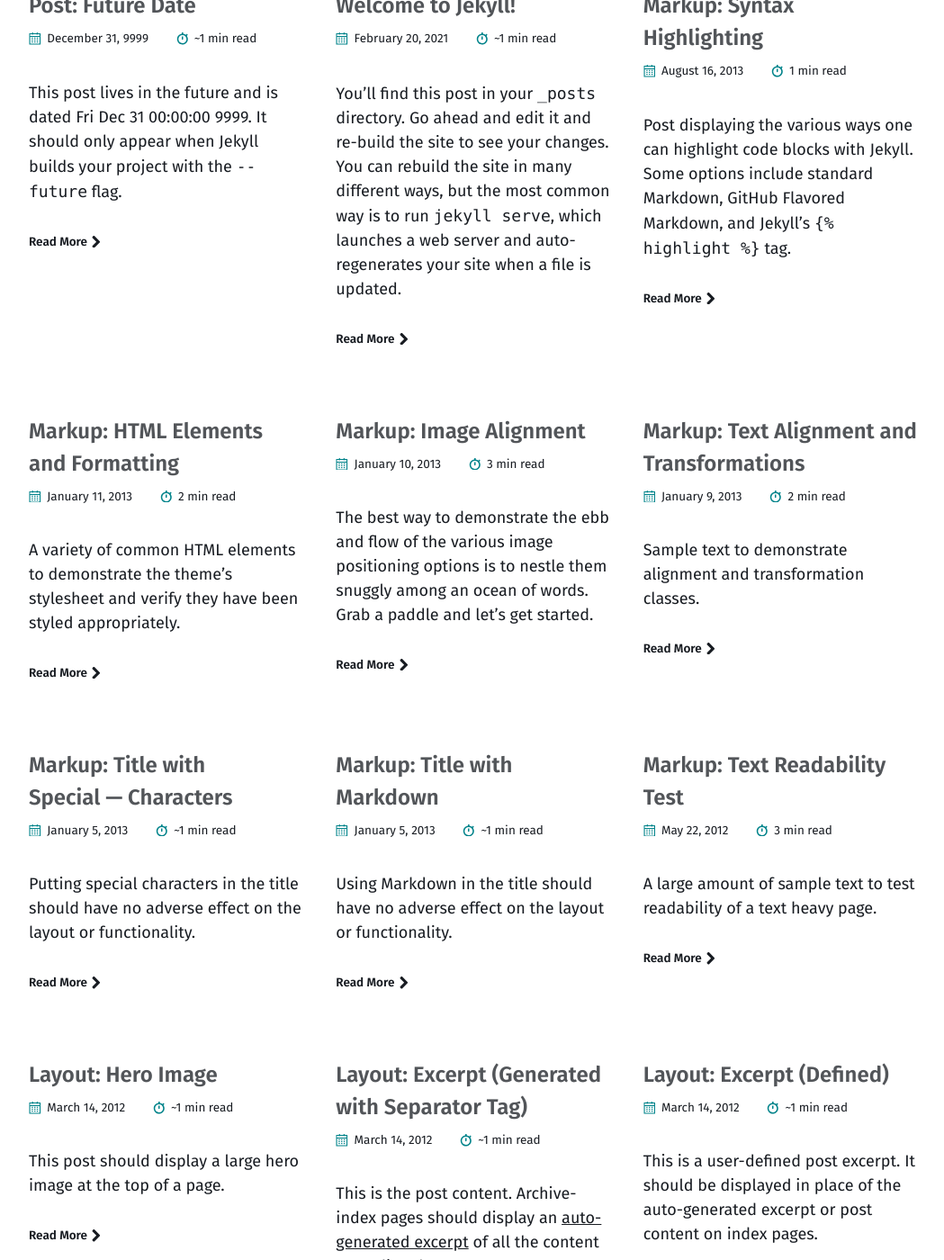
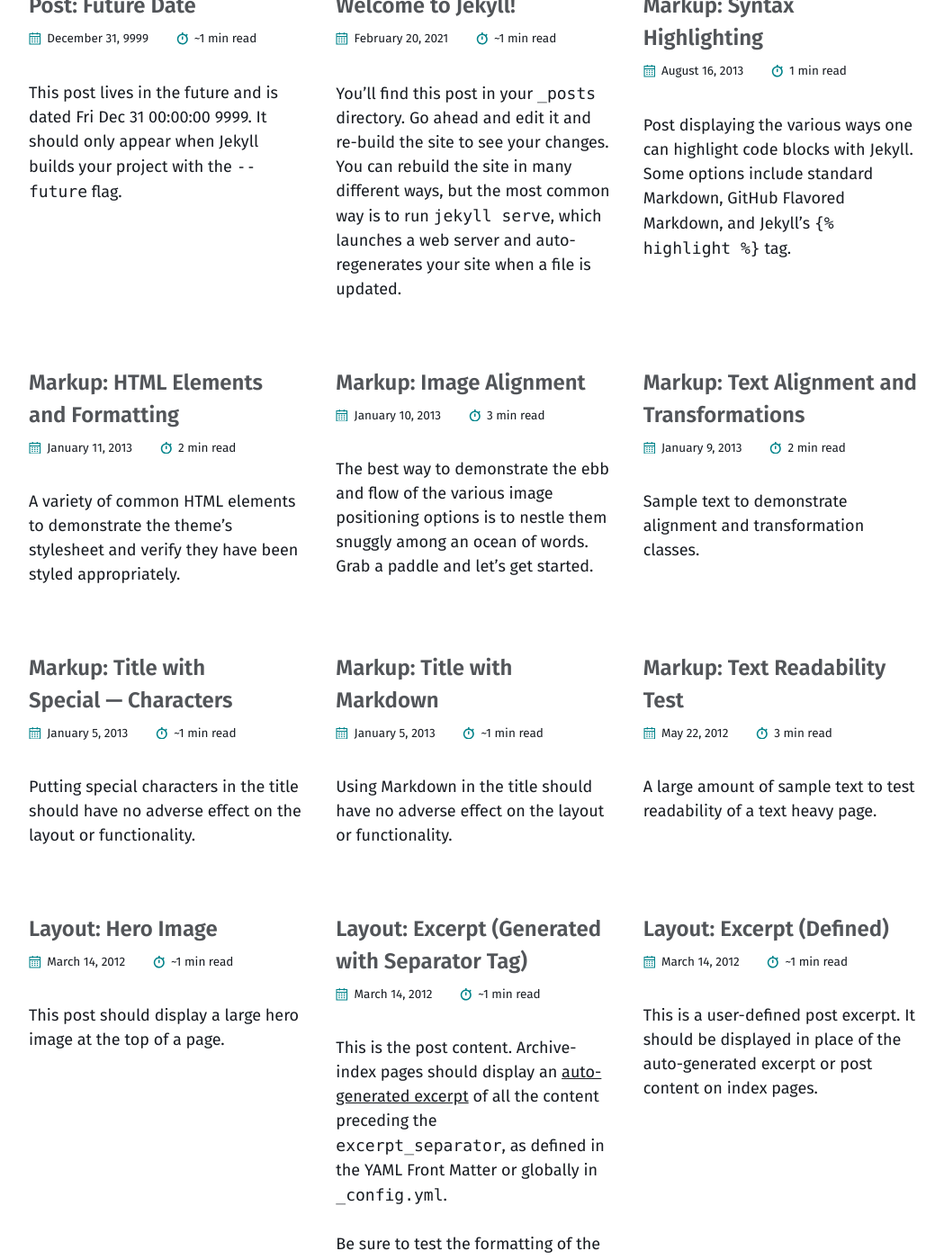
Before and after one commit to motilalmeher/motilalmeher.github.io, a Jekyll site: the page built from index.md, in a window 1280 px wide and 1400 px high, scrolled down 963 px. Shown: the whole window at 90% size, without its empty margins (114-1163 px from the left). Built offline with Jekyll 4.4.1, drawn with Linux system fonts in a browser that asks for light colours; the list of posts is cut into pages by our own code; comment, search, counter and statistics services are not loaded; some of the changed text lies outside the part shown.

Commit message:
Update entry.html

```diff
--- a/_includes/entry.html
+++ b/_includes/entry.html
@@ -33,7 +33,7 @@
   <div class="entry-excerpt">
     {% if post.excerpt %}
       {{ post.excerpt | markdownify }}
-      <p><a href="{{ post.url | relative_url }}" class="more-link">{{ site.data.theme.t.read_more | default: 'Read More' }} <span class="icon icon--arrow-right">{% include icon-arrow-right.svg %}</span></a></p>
+      <!-- <p><a href="{{ post.url | relative_url }}" class="more-link">{{ site.data.theme.t.read_more | default: 'Read More' }} <span class="icon icon--arrow-right">{% include icon-arrow-right.svg %}</span></a></p> -->
     {% endif %}
   </div>
 </article>
```
